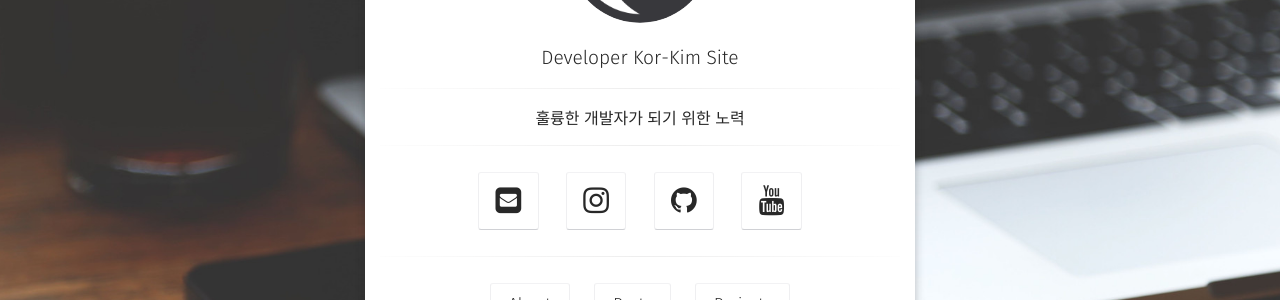
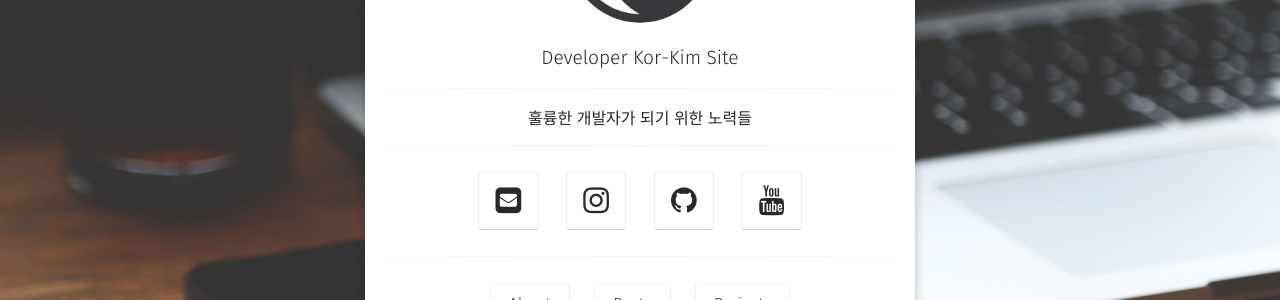
Before and after one commit to kim-jin-seop/kim-jin-seop.github.io, a Jekyll site: the page built from index.html, in a window 1280 px wide. Shown: the part 350-650 px from the top of the page. Built offline with Jekyll 4.4.1, drawn with Linux system fonts in a browser that asks for light colours; some web fonts are replaced; some of the changed lines change nothing that is shown.

Commit message:
Update _config.yml

```diff
--- a/_config.yml
+++ b/_config.yml
@@ -1,7 +1,7 @@
 # Site
 title:              Developer Kor-Kim Site
-bio:                '훌륭한 개발자가 되기 위한 노력'
-description:        "충남대학교 졸업\n컴퓨터공학과 전공\n Data Science,Algorithm"
+bio:                '훌륭한 개발자가 되기 위한 노력들'
+description:        "충남대학교 졸업   컴퓨터공학과 전공   김진섭의 블로그"
 reading_time:       true
 words_per_minute:   200
 logo:               'assets/img/logo.png'
```
